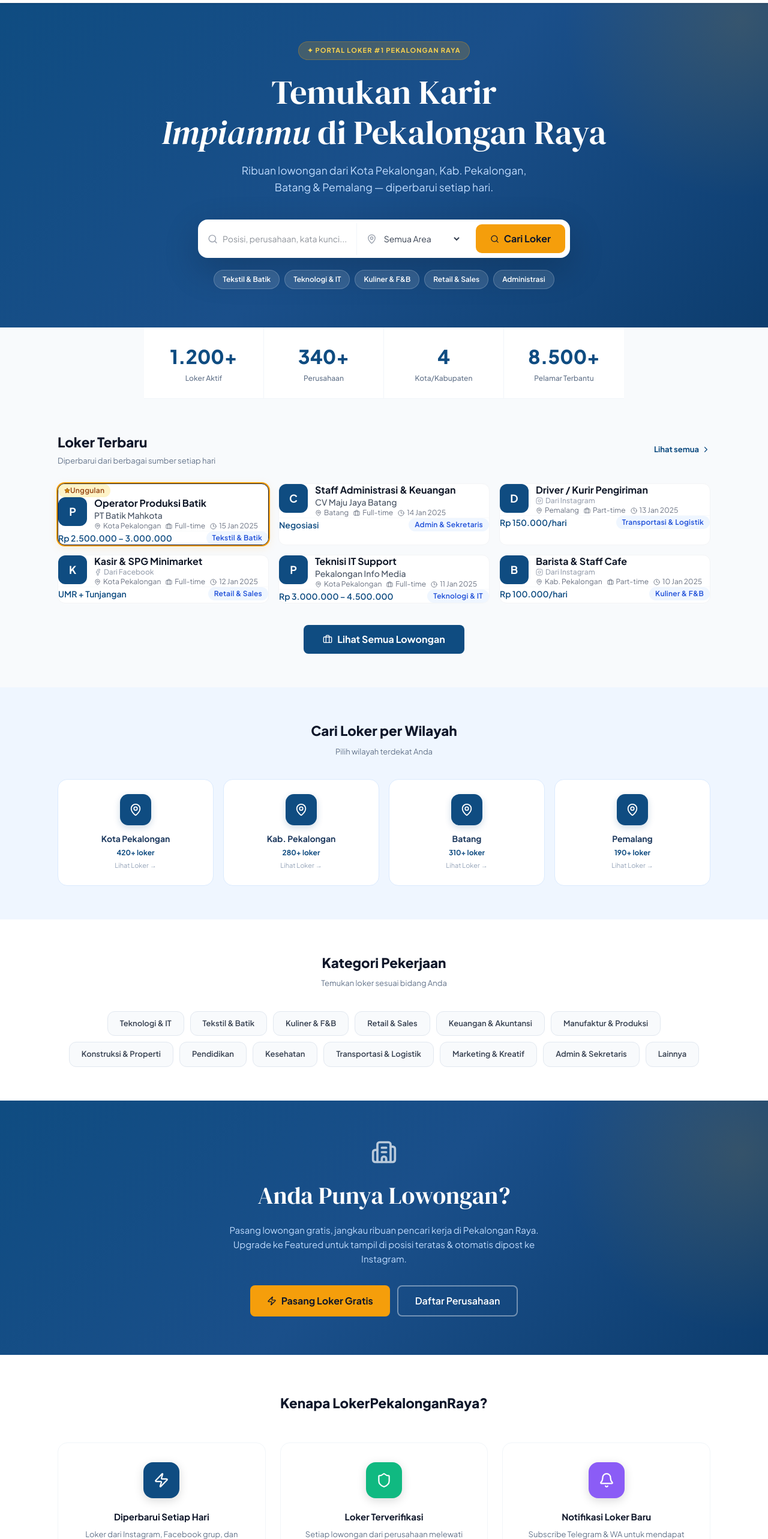
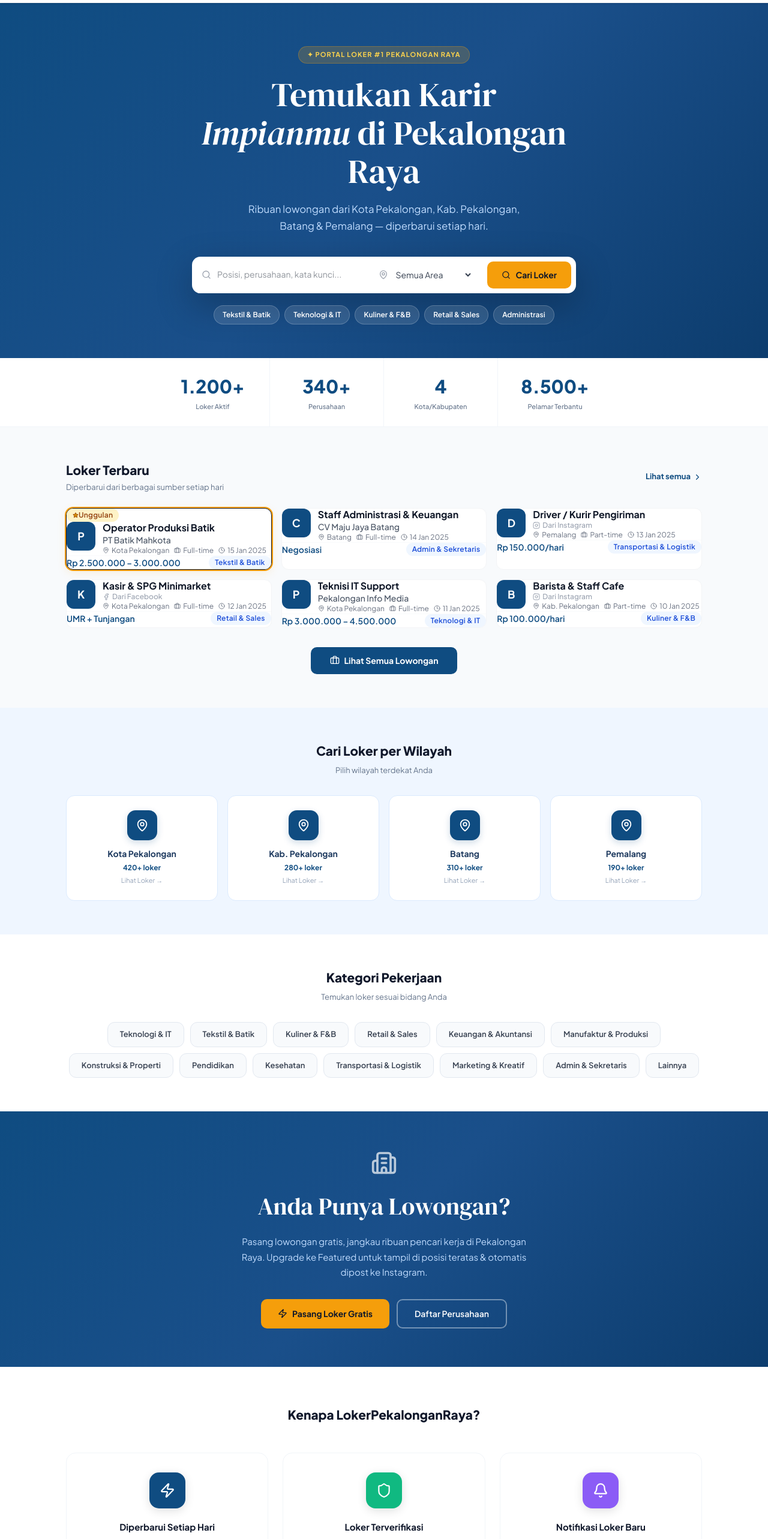
Before and after one commit to Farickys/lokerpekalonganraya, a Next.js app: page / in a window 1280 px wide. Shown: the part 60-2626 px from the top of the page at 60% size. Built offline with nearby package versions, Linux system fonts and the light colour scheme.

Commit message:
Update page.tsx

```diff
--- a/app/page.tsx
+++ b/app/page.tsx
@@ -14,88 +14,58 @@ const mockJobs = [
   { id:6, slug:'barista-coffee-shop-6', title:'Barista & Staff Cafe', city:'Kab. Pekalongan', area:'KAB_PEKALONGAN', jobType:'PARTTIME', salary:'Rp 100.000/hari', salaryMin:null, salaryMax:null, category:'Kuliner & F&B', featured:false, source:'SCRAPED_IG', createdAt: new Date('2025-01-10'), company:null, sourceImage:null},
 ]
 
-const stats = [
-  { label: 'Loker Aktif', value: '1.200+' },
-  { label: 'Perusahaan', value: '340+' },
-  { label: 'Kota/Kabupaten', value: '4' },
-  { label: 'Pelamar Terbantu', value: '8.500+' },
-]
-
-const areaData = [
-  { key: 'KOTA_PEKALONGAN', name: 'Kota Pekalongan', count: '420+' },
-  { key: 'KAB_PEKALONGAN', name: 'Kab. Pekalongan', count: '280+' },
-  { key: 'BATANG', name: 'Batang', count: '310+' },
-  { key: 'PEMALANG', name: 'Pemalang', count: '190+' },
-]
+const C = {
+  wrap: { width:'100%', maxWidth:'1100px', marginLeft:'auto', marginRight:'auto', paddingLeft:'20px', paddingRight:'20px' } as React.CSSProperties,
+  wrapNarrow: { width:'100%', maxWidth:'680px', marginLeft:'auto', marginRight:'auto', paddingLeft:'20px', paddingRight:'20px' } as React.CSSProperties,
+}
 
 export default function HomePage() {
   return (
-    <div style={{minHeight:'100vh', background:'var(--bg)'}}>
+    <div style={{minHeight:'100vh', background:'#F8FAFC'}}>
       <Navbar />
 
       {/* ── HERO ── */}
-      <section className="hero-gradient" style={{padding:'64px 0'}}>
-        <div className="container-page" style={{textAlign:'center'}}>
-
-          <span style={{
-            display:'inline-block', fontSize:'11px', fontWeight:700,
-            textTransform:'uppercase', letterSpacing:'0.1em',
-            marginBottom:'20px', padding:'6px 14px', borderRadius:'999px',
-            background:'rgba(245,158,11,0.2)', color:'#FCD34D',
-            border:'1px solid rgba(245,158,11,0.3)'
-          }}>
+      <section style={{background:'linear-gradient(135deg,#0F4C81 0%,#1a4f8a 50%,#0d3d6e 100%)', padding:'72px 0 56px'}}>
+        <div style={{...C.wrapNarrow, textAlign:'center'}}>
+          <span style={{display:'inline-block', fontSize:'11px', fontWeight:700, textTransform:'uppercase' as const, letterSpacing:'0.1em', marginBottom:'20px', padding:'5px 14px', borderRadius:'999px', background:'rgba(245,158,11,0.2)', color:'#FCD34D', border:'1px solid rgba(245,158,11,0.3)'}}>
             ✦ Portal Loker #1 Pekalongan Raya
           </span>
 
-          <h1 className="font-display" style={{
-            fontSize:'clamp(2rem, 5vw, 3.5rem)', fontWeight:400,
-            color:'white', lineHeight:1.2, marginBottom:'16px'
-          }}>
+          <h1 style={{fontFamily:'"DM Serif Display", serif', fontSize:'clamp(2rem,5vw,3.5rem)', fontWeight:400, color:'white', lineHeight:1.15, marginBottom:'16px'}}>
             Temukan Karir<br/>
             <em>Impianmu</em> di Pekalongan Raya
           </h1>
 
-          <p style={{
-            color:'#BFDBFE', fontSize:'clamp(0.9rem, 2vw, 1.1rem)',
-            marginBottom:'40px', maxWidth:'520px',
-            marginLeft:'auto', marginRight:'auto', lineHeight:1.6
-          }}>
+          <p style={{color:'#BFDBFE', fontSize:'clamp(0.9rem,2vw,1.05rem)', marginBottom:'36px', lineHeight:1.7, maxWidth:'480px', marginLeft:'auto', marginRight:'auto'}}>
             Ribuan lowongan dari Kota Pekalongan, Kab. Pekalongan, Batang &amp; Pemalang — diperbarui setiap hari.
           </p>
 
-          {/* Search Box */}
-          <div style={{maxWidth:'620px', marginLeft:'auto', marginRight:'auto', marginBottom:'20px'}}>
-            <form action="/loker" method="GET" className="search-form">
-              <div className="search-input-wrap">
-                <Search size={17} color="#9CA3AF" style={{flexShrink:0}}/>
+          {/* Search */}
+          <form action="/loker" method="GET" style={{background:'white', borderRadius:'14px', overflow:'hidden', boxShadow:'0 20px 60px rgba(0,0,0,0.25)', display:'flex', flexWrap:'wrap' as const, marginBottom:'20px'}}>
+            <div style={{flex:'1 1 200px', display:'flex', alignItems:'center', gap:'10px', padding:'0 16px', borderBottom:'1px solid #F1F5F9'}}>
+              <Search size={16} color="#9CA3AF" style={{flexShrink:0}}/>
               <input name="q" type="text" placeholder="Posisi, perusahaan, kata kunci..."
-                  style={{width:'100%', color:'#1F2937', outline:'none', fontSize:'14px', padding:'16px 0', background:'transparent'}} />
+                style={{flex:1, color:'#1F2937', outline:'none', fontSize:'14px', padding:'16px 0', background:'transparent', border:'none', minWidth:0}}/>
             </div>
-              <div className="search-select-wrap">
-                <MapPin size={17} color="#9CA3AF" style={{flexShrink:0}}/>
-                <select name="area" style={{color:'#374151', outline:'none', fontSize:'14px', padding:'16px 0', background:'transparent', width:'100%'}}>
+            <div style={{flex:'0 1 180px', display:'flex', alignItems:'center', gap:'8px', padding:'0 16px', borderBottom:'1px solid #F1F5F9'}}>
+              <MapPin size={16} color="#9CA3AF" style={{flexShrink:0}}/>
+              <select name="area" style={{flex:1, color:'#374151', outline:'none', fontSize:'14px', padding:'16px 0', background:'transparent', border:'none', minWidth:0}}>
                 <option value="">Semua Area</option>
                 {Object.entries(AREAS).map(([k,v]) => <option key={k} value={k}>{v}</option>)}
               </select>
             </div>
-              <div className="search-btn-wrap">
-                <button type="submit" className="btn-primary">
+            <div style={{flex:'0 0 auto', padding:'8px'}}>
+              <button type="submit" style={{background:'#F59E0B', color:'#0F172A', fontWeight:700, padding:'12px 24px', borderRadius:'10px', border:'none', cursor:'pointer', display:'flex', alignItems:'center', gap:'8px', fontSize:'14px', whiteSpace:'nowrap' as const}}>
                 <Search size={15}/> Cari Loker
               </button>
             </div>
           </form>
-          </div>
 
           {/* Quick filters */}
-          <div style={{display:'flex', flexWrap:'wrap', justifyContent:'center', gap:'8px'}}>
+          <div style={{display:'flex', flexWrap:'wrap' as const, justifyContent:'center', gap:'8px'}}>
             {['Tekstil & Batik','Teknologi & IT','Kuliner & F&B','Retail & Sales','Administrasi'].map(cat => (
               <Link key={cat} href={`/loker?category=${encodeURIComponent(cat)}`}
-                style={{
-                  fontSize:'12px', padding:'6px 14px', borderRadius:'999px',
-                  fontWeight:600, color:'white', textDecoration:'none',
-                  background:'rgba(255,255,255,0.12)', border:'1px solid rgba(255,255,255,0.2)',
-                  transition:'opacity 0.2s'
-                }}>
+                style={{fontSize:'12px', padding:'6px 14px', borderRadius:'999px', fontWeight:600, color:'white', textDecoration:'none', background:'rgba(255,255,255,0.12)', border:'1px solid rgba(255,255,255,0.2)'}}>
                 {cat}
               </Link>
             ))}
@@ -104,66 +74,69 @@ export default function HomePage() {
       </section>
 
       {/* ── STATS ── */}
-      <div className="stats-bar" style={{maxWidth:'800px', margin:'0 auto'}}>
-        {stats.map((s, i) => (
-          <div key={s.label} className="stats-item">
-            <div style={{fontWeight:900, fontSize:'clamp(1.4rem, 3vw, 2rem)', color:'var(--primary)'}}>{s.value}</div>
-            <div style={{fontSize:'12px', color:'#64748B', marginTop:'4px', fontWeight:500}}>{s.label}</div>
+      <section style={{background:'white', borderBottom:'1px solid #F1F5F9'}}>
+        <div style={{...C.wrap, maxWidth:'800px'}}>
+          <div style={{display:'grid', gridTemplateColumns:'repeat(4,1fr)'}}>
+            {[
+              {label:'Loker Aktif', value:'1.200+'},
+              {label:'Perusahaan', value:'340+'},
+              {label:'Kota/Kabupaten', value:'4'},
+              {label:'Pelamar Terbantu', value:'8.500+'},
+            ].map((s,i) => (
+              <div key={s.label} style={{padding:'24px 8px', textAlign:'center', borderRight: i < 3 ? '1px solid #F1F5F9' : 'none'}}>
+                <div style={{fontWeight:900, fontSize:'clamp(1.3rem,2.5vw,1.9rem)', color:'#0F4C81'}}>{s.value}</div>
+                <div style={{fontSize:'11px', color:'#64748B', marginTop:'4px', fontWeight:500}}>{s.label}</div>
               </div>
             ))}
           </div>
+        </div>
+      </section>
 
       {/* ── LOKER TERBARU ── */}
       <section style={{padding:'56px 0'}}>
-        <div className="container-page">
-          <div style={{display:'flex', alignItems:'center', justifyContent:'space-between', marginBottom:'28px'}}>
+        <div style={C.wrap}>
+          <div style={{display:'flex', alignItems:'center', justifyContent:'space-between', marginBottom:'24px'}}>
             <div>
-              <h2 style={{fontWeight:800, fontSize:'1.4rem', color:'#0F172A'}}>Loker Terbaru</h2>
+              <h2 style={{fontWeight:800, fontSize:'1.3rem', color:'#0F172A'}}>Loker Terbaru</h2>
               <p style={{fontSize:'13px', color:'#64748B', marginTop:'4px'}}>Diperbarui dari berbagai sumber setiap hari</p>
             </div>
-            <Link href="/loker" style={{
-              display:'flex', alignItems:'center', gap:'4px',
-              fontSize:'13px', fontWeight:700, color:'var(--primary)', textDecoration:'none'
-            }}>
+            <Link href="/loker" style={{display:'flex', alignItems:'center', gap:'4px', fontSize:'13px', fontWeight:700, color:'#0F4C81', textDecoration:'none'}}>
               Lihat semua <ChevronRight size={15}/>
             </Link>
           </div>
 
-          <div className="jobs-grid">
+          <div style={{display:'grid', gridTemplateColumns:'repeat(auto-fill,minmax(300px,1fr))', gap:'16px'}}>
             {mockJobs.map(job => <JobCard key={job.id} job={job as any}/>)}
           </div>
 
-          <div style={{textAlign:'center', marginTop:'36px'}}>
-            <Link href="/loker" className="btn-primary" style={{background:'var(--primary)', color:'white', padding:'12px 32px'}}>
+          <div style={{textAlign:'center', marginTop:'32px'}}>
+            <Link href="/loker" style={{background:'#0F4C81', color:'white', fontWeight:700, padding:'12px 32px', borderRadius:'10px', textDecoration:'none', display:'inline-flex', alignItems:'center', gap:'8px', fontSize:'14px'}}>
               <Briefcase size={16}/> Lihat Semua Lowongan
             </Link>
           </div>
         </div>
       </section>
 
-      {/* ── BROWSE BY AREA ── */}
+      {/* ── AREA ── */}
       <section style={{padding:'56px 0', background:'#EFF6FF'}}>
-        <div className="container-page">
-          <div style={{textAlign:'center', marginBottom:'36px'}}>
-            <h2 style={{fontWeight:800, fontSize:'1.4rem', color:'#0F172A', marginBottom:'8px'}}>Cari Loker per Wilayah</h2>
+        <div style={C.wrap}>
+          <div style={{textAlign:'center', marginBottom:'32px'}}>
+            <h2 style={{fontWeight:800, fontSize:'1.3rem', color:'#0F172A', marginBottom:'8px'}}>Cari Loker per Wilayah</h2>
             <p style={{fontSize:'13px', color:'#64748B'}}>Pilih wilayah terdekat Anda</p>
           </div>
-          <div className="area-grid">
-            {areaData.map(area => (
-              <Link key={area.key} href={`/loker?area=${area.key}`} style={{
-                background:'white', borderRadius:'16px', padding:'24px 16px',
-                textAlign:'center', border:'1px solid #DBEAFE', textDecoration:'none',
-                display:'block', transition:'all 0.2s'
-              }}>
-                <div style={{
-                  width:'52px', height:'52px', borderRadius:'14px',
-                  background:'var(--primary)', display:'flex', alignItems:'center',
-                  justifyContent:'center', margin:'0 auto 12px', boxShadow:'0 4px 12px rgba(15,76,129,0.2)'
-                }}>
+          <div style={{display:'grid', gridTemplateColumns:'repeat(4,1fr)', gap:'16px'}}>
+            {[
+              {key:'KOTA_PEKALONGAN', name:'Kota Pekalongan', count:'420+'},
+              {key:'KAB_PEKALONGAN', name:'Kab. Pekalongan', count:'280+'},
+              {key:'BATANG', name:'Batang', count:'310+'},
+              {key:'PEMALANG', name:'Pemalang', count:'190+'},
+            ].map(area => (
+              <Link key={area.key} href={`/loker?area=${area.key}`} style={{background:'white', borderRadius:'14px', padding:'24px 16px', textAlign:'center', border:'1px solid #DBEAFE', textDecoration:'none', display:'block'}}>
+                <div style={{width:'50px', height:'50px', borderRadius:'14px', background:'#0F4C81', display:'flex', alignItems:'center', justifyContent:'center', margin:'0 auto 12px', boxShadow:'0 4px 12px rgba(15,76,129,0.2)'}}>
                   <MapPin size={22} color="white"/>
                 </div>
                 <div style={{fontWeight:700, color:'#1E3A5F', fontSize:'14px', marginBottom:'4px'}}>{area.name}</div>
-                <div style={{fontSize:'12px', fontWeight:700, color:'var(--primary)', marginBottom:'4px'}}>{area.count} loker</div>
+                <div style={{fontSize:'12px', fontWeight:700, color:'#0F4C81', marginBottom:'4px'}}>{area.count} loker</div>
                 <div style={{fontSize:'11px', color:'#94A3B8'}}>Lihat Loker →</div>
               </Link>
             ))}
@@ -173,19 +146,14 @@ export default function HomePage() {
 
       {/* ── KATEGORI ── */}
       <section style={{padding:'56px 0', background:'white'}}>
-        <div className="container-page">
-          <div style={{textAlign:'center', marginBottom:'36px'}}>
-            <h2 style={{fontWeight:800, fontSize:'1.4rem', color:'#0F172A', marginBottom:'8px'}}>Kategori Pekerjaan</h2>
+        <div style={C.wrap}>
+          <div style={{textAlign:'center', marginBottom:'32px'}}>
+            <h2 style={{fontWeight:800, fontSize:'1.3rem', color:'#0F172A', marginBottom:'8px'}}>Kategori Pekerjaan</h2>
             <p style={{fontSize:'13px', color:'#64748B'}}>Temukan loker sesuai bidang Anda</p>
           </div>
-          <div style={{display:'flex', flexWrap:'wrap', justifyContent:'center', gap:'10px'}}>
+          <div style={{display:'flex', flexWrap:'wrap' as const, justifyContent:'center', gap:'10px'}}>
             {CATEGORIES.map(cat => (
-              <Link key={cat} href={`/loker?category=${encodeURIComponent(cat)}`} style={{
-                padding:'10px 20px', background:'#F8FAFC',
-                border:'1px solid #E2E8F0', borderRadius:'12px',
-                fontSize:'13px', fontWeight:600, color:'#374151',
-                textDecoration:'none', transition:'all 0.2s'
-              }}>
+              <Link key={cat} href={`/loker?category=${encodeURIComponent(cat)}`} style={{padding:'10px 20px', background:'#F8FAFC', border:'1px solid #E2E8F0', borderRadius:'12px', fontSize:'13px', fontWeight:600, color:'#374151', textDecoration:'none'}}>
                 {cat}
               </Link>
             ))}
@@ -193,22 +161,21 @@ export default function HomePage() {
         </div>
       </section>
 
-      {/* ── CTA PERUSAHAAN ── */}
-      <section className="hero-gradient" style={{padding:'64px 0'}}>
-        <div className="container-page" style={{textAlign:'center', maxWidth:'640px'}}>
+      {/* ── CTA ── */}
+      <section style={{background:'linear-gradient(135deg,#0F4C81 0%,#1a4f8a 50%,#0d3d6e 100%)', padding:'64px 0'}}>
+        <div style={{...C.wrapNarrow, textAlign:'center'}}>
           <Building2 size={44} color="white" style={{margin:'0 auto 20px', opacity:0.7}}/>
-          <h2 className="font-display" style={{fontSize:'clamp(1.8rem, 4vw, 2.5rem)', color:'white', marginBottom:'16px', fontWeight:400}}>
+          <h2 style={{fontFamily:'"DM Serif Display",serif', fontSize:'clamp(1.8rem,4vw,2.5rem)', color:'white', marginBottom:'16px', fontWeight:400}}>
             Anda Punya Lowongan?
           </h2>
-          <p style={{color:'#BFDBFE', marginBottom:'32px', lineHeight:1.6, fontSize:'15px'}}>
-            Pasang lowongan gratis, jangkau ribuan pencari kerja di Pekalongan Raya.
-            Upgrade ke Featured untuk tampil di posisi teratas &amp; otomatis dipost ke Instagram.
+          <p style={{color:'#BFDBFE', marginBottom:'32px', lineHeight:1.7, fontSize:'15px', maxWidth:'480px', marginLeft:'auto', marginRight:'auto'}}>
+            Pasang lowongan gratis, jangkau ribuan pencari kerja di Pekalongan Raya. Upgrade ke Featured untuk tampil di posisi teratas &amp; otomatis dipost ke Instagram.
           </p>
-          <div style={{display:'flex', flexWrap:'wrap', gap:'12px', justifyContent:'center'}}>
-            <Link href="/daftar" className="btn-primary" style={{padding:'12px 28px'}}>
+          <div style={{display:'flex', flexWrap:'wrap' as const, gap:'12px', justifyContent:'center'}}>
+            <Link href="/daftar" style={{background:'#F59E0B', color:'#0F172A', fontWeight:700, padding:'12px 28px', borderRadius:'10px', textDecoration:'none', display:'inline-flex', alignItems:'center', gap:'8px', fontSize:'14px'}}>
               <Zap size={16}/> Pasang Loker Gratis
             </Link>
-            <Link href="/daftar" className="btn-secondary" style={{padding:'12px 28px'}}>
+            <Link href="/daftar" style={{background:'transparent', color:'white', fontWeight:600, padding:'12px 28px', borderRadius:'10px', border:'2px solid rgba(255,255,255,0.4)', textDecoration:'none', display:'inline-flex', alignItems:'center', gap:'8px', fontSize:'14px'}}>
               Daftar Perusahaan
             </Link>
           </div>
@@ -217,27 +184,18 @@ export default function HomePage() {
 
       {/* ── FITUR ── */}
       <section style={{padding:'64px 0', background:'white'}}>
-        <div className="container-page">
-          <h2 style={{fontWeight:800, fontSize:'1.4rem', color:'#0F172A', textAlign:'center', marginBottom:'48px'}}>
+        <div style={C.wrap}>
+          <h2 style={{fontWeight:800, fontSize:'1.3rem', color:'#0F172A', textAlign:'center', marginBottom:'48px'}}>
             Kenapa LokerPekalonganRaya?
           </h2>
-          <div className="feature-grid">
+          <div style={{display:'grid', gridTemplateColumns:'repeat(3,1fr)', gap:'24px'}}>
             {[
-              { icon: <Zap size={26} color="white"/>, title:'Diperbarui Setiap Hari', desc:'Loker dari Instagram, Facebook grup, dan perusahaan langsung — semua dikurasi oleh tim kami.', bg:'var(--primary)'},
-              { icon: <Shield size={26} color="white"/>, title:'Loker Terverifikasi', desc:'Setiap lowongan dari perusahaan melewati proses verifikasi akun. Aman dari penipuan.', bg:'var(--success)'},
-              { icon: <Bell size={26} color="white"/>, title:'Notifikasi Loker Baru', desc:'Subscribe Telegram & WA untuk mendapat notifikasi loker sesuai kategori dan area pilihanmu.', bg:'#8B5CF6'},
+              {icon:<Zap size={26} color="white"/>, title:'Diperbarui Setiap Hari', desc:'Loker dari Instagram, Facebook grup, dan perusahaan langsung — semua dikurasi oleh tim kami.', bg:'#0F4C81'},
+              {icon:<Shield size={26} color="white"/>, title:'Loker Terverifikasi', desc:'Setiap lowongan dari perusahaan melewati proses verifikasi akun. Aman dari penipuan.', bg:'#10B981'},
+              {icon:<Bell size={26} color="white"/>, title:'Notifikasi Loker Baru', desc:'Subscribe Telegram & WA untuk mendapat notifikasi loker sesuai kategori dan area pilihanmu.', bg:'#8B5CF6'},
             ].map(f => (
-              <div key={f.title} style={{
-                display:'flex', flexDirection:'column', alignItems:'center',
-                textAlign:'center', padding:'32px 24px',
-                borderRadius:'16px', border:'1px solid #F1F5F9'
-              }}>
-                <div style={{
-                  width:'60px', height:'60px', borderRadius:'16px',
-                  display:'flex', alignItems:'center', justifyContent:'center',
-                  marginBottom:'20px', boxShadow:'0 4px 16px rgba(0,0,0,0.15)',
-                  background:f.bg
-                }}>
+              <div key={f.title} style={{display:'flex', flexDirection:'column' as const, alignItems:'center', textAlign:'center', padding:'32px 24px', borderRadius:'16px', border:'1px solid #F1F5F9'}}>
+                <div style={{width:'60px', height:'60px', borderRadius:'16px', display:'flex', alignItems:'center', justifyContent:'center', marginBottom:'20px', boxShadow:'0 4px 16px rgba(0,0,0,0.12)', background:f.bg}}>
                   {f.icon}
                 </div>
                 <h3 style={{fontWeight:700, color:'#0F172A', marginBottom:'8px', fontSize:'15px'}}>{f.title}</h3>
```
Lines whose indentation alone changed are shown as unchanged.
